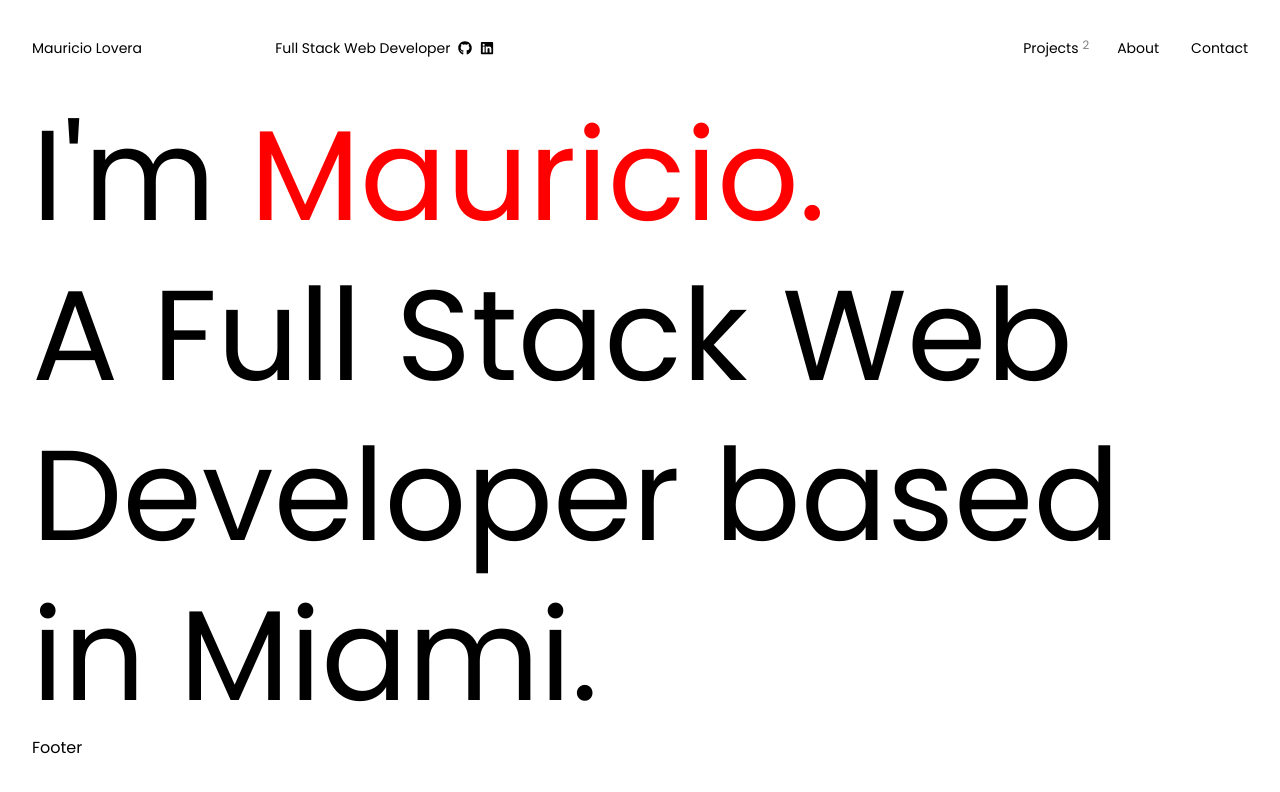
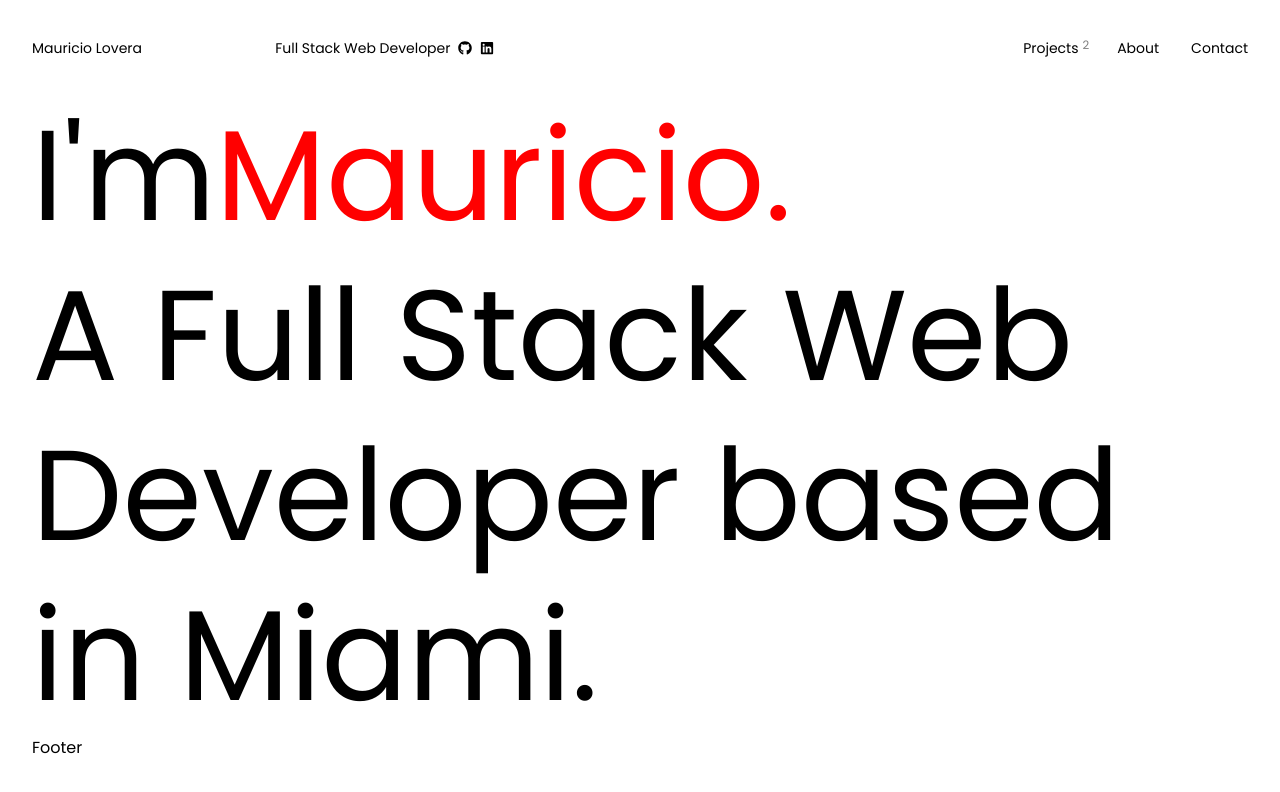
Before and after one commit to mauLovera/Portfolio, a Next.js app: page / in a window 1280 px wide. Shown: the top 792 px of the page. Built offline with nearby package versions, Linux system fonts and the light colour scheme; a web font is replaced by a local one.

Commit message:
feat: add framer motion animation to landing banner

```diff
--- a/components/common/LandingBanner/LandingBanner.module.scss
+++ b/components/common/LandingBanner/LandingBanner.module.scss
@@ -3,7 +3,6 @@
 .container {
   display: flex;
   justify-content: center;
-  width: 100%;
   max-width: $max-width;
 
   h1 {
@@ -12,8 +11,11 @@
     font-size: $size_128px;
     line-height: 1.25;
 
+
     .top {
-
+      display: flex;
+      height: fit-content;
+      overflow: hidden;
 
       .accent {
         color: red;
@@ -21,6 +23,9 @@
     }
 
     .bottom {
+      display: inline-block;
+      height: fit-content;
+      overflow: hidden;
     }
   }
 }
--- a/components/common/LandingBanner/LandingBanner.tsx
+++ b/components/common/LandingBanner/LandingBanner.tsx
@@ -1,19 +1,88 @@
 import styles from './LandingBanner.module.scss'
+import { motion } from 'framer-motion'
 
 interface Props {
-  top: string[]
-  bottom: string
+  topText: string[]
+  bottomText: string
 }
 
-export default function LandingBanner({ top, bottom }: Props) {
+//* === Variants === //
+
+const banner = {
+  animate: {
+    transition: {
+      delayChildren: 0.4,
+      staggerChildren: 0.1,
+    },
+  },
+}
+
+const letterAnimation = {
+  initial: { y: 400 },
+  animate: {
+    y: 0,
+    transition: {
+      ease: [0.6, 0.01, -0.05, 0.95],
+      duration: 1,
+    },
+  },
+}
+
+export default function LandingBanner({ topText, bottomText }: Props) {
   return (
     <section className={styles.container}>
-      <h1>
-        <span className={styles.top}>
-          {top[0]} <span className={styles.accent}>{top[1]}</span>
-        </span>
-        <span className={styles.bottom}>{bottom}</span>
-      </h1>
+      <motion.h1 variants={banner}>
+        <TopRow text={topText} />
+        <BottomRow text={bottomText} />
+      </motion.h1>
     </section>
   )
 }
+
+interface Text {
+  text: string[] | string
+}
+
+function TopRow({ text }: Text) {
+  return (
+    <motion.span
+      className={styles.top}
+      variants={banner}
+      initial="initial"
+      animate="animate"
+    >
+      {[...text[0]].map((letter, idx) => (
+        <motion.span key={idx} variants={letterAnimation}>
+          {letter}
+        </motion.span>
+      ))}
+
+      {[...text[1]].map((letter, idx) => (
+        <motion.span
+          key={idx}
+          variants={letterAnimation}
+          className={styles.accent}
+        >
+          {letter}
+        </motion.span>
+      ))}
+    </motion.span>
+  )
+}
+
+function BottomRow({ text }: Text) {
+  return (
+    <motion.span
+      className={styles.bottom}
+      variants={banner}
+      initial="initial"
+      animate="animate"
+    >
+      {[...text].map((letter, idx) => (
+        <motion.span key={idx} variants={letterAnimation}>
+          {letter}
+        </motion.span>
+      ))}
+    </motion.span>
+  )
+}
--- a/pages/index.tsx
+++ b/pages/index.tsx
@@ -5,12 +5,12 @@ import styles from '@/styles/pages/index.module.scss'
 interface Props {}
 
 export default function HomePage() {
-  const topText: string[] = ["I'm", 'Mauricio.']
+  const topText: string[] = ["I'm ", 'Mauricio.']
   const bottomText: string = 'A Full Stack Web Developer based in Miami.'
 
   return (
     <Layout>
-      <LandingBanner top={topText} bottom={bottomText} />
+      <LandingBanner topText={topText} bottomText={bottomText} />
     </Layout>
   )
 }
```
